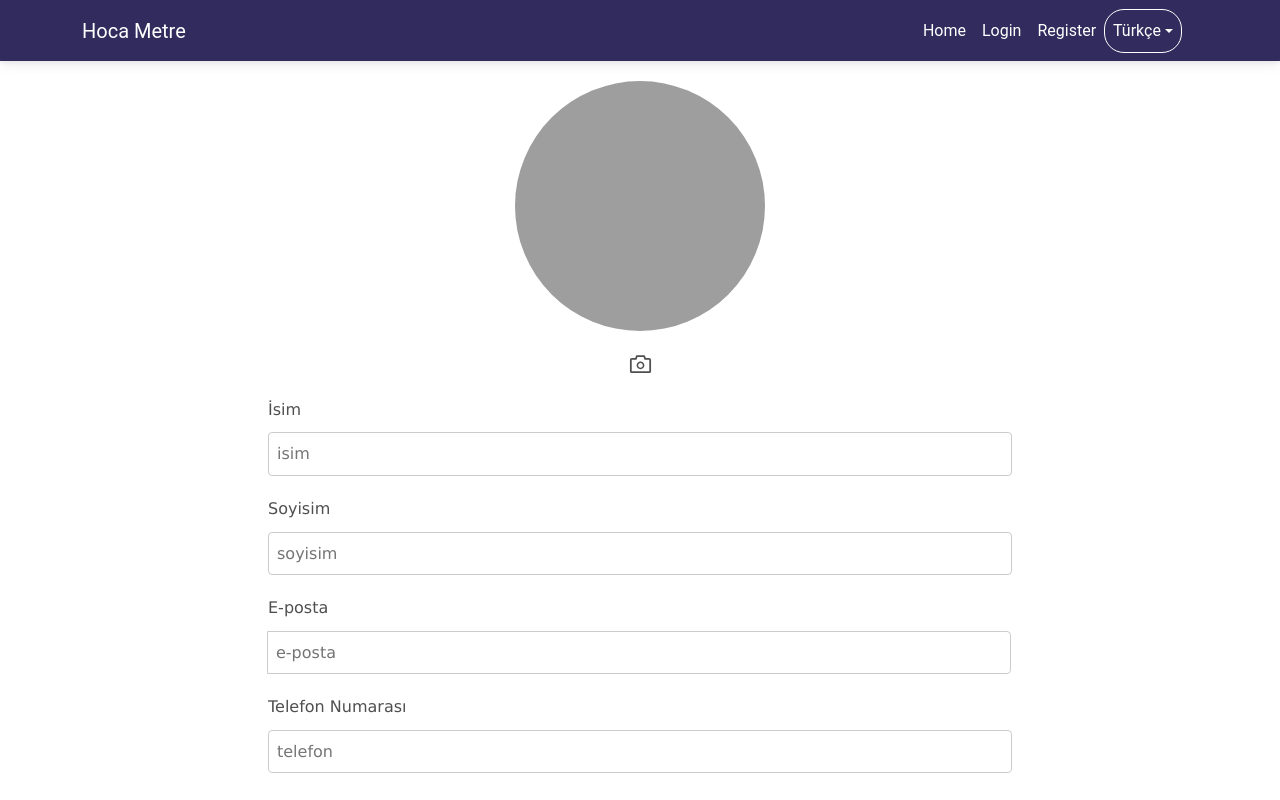
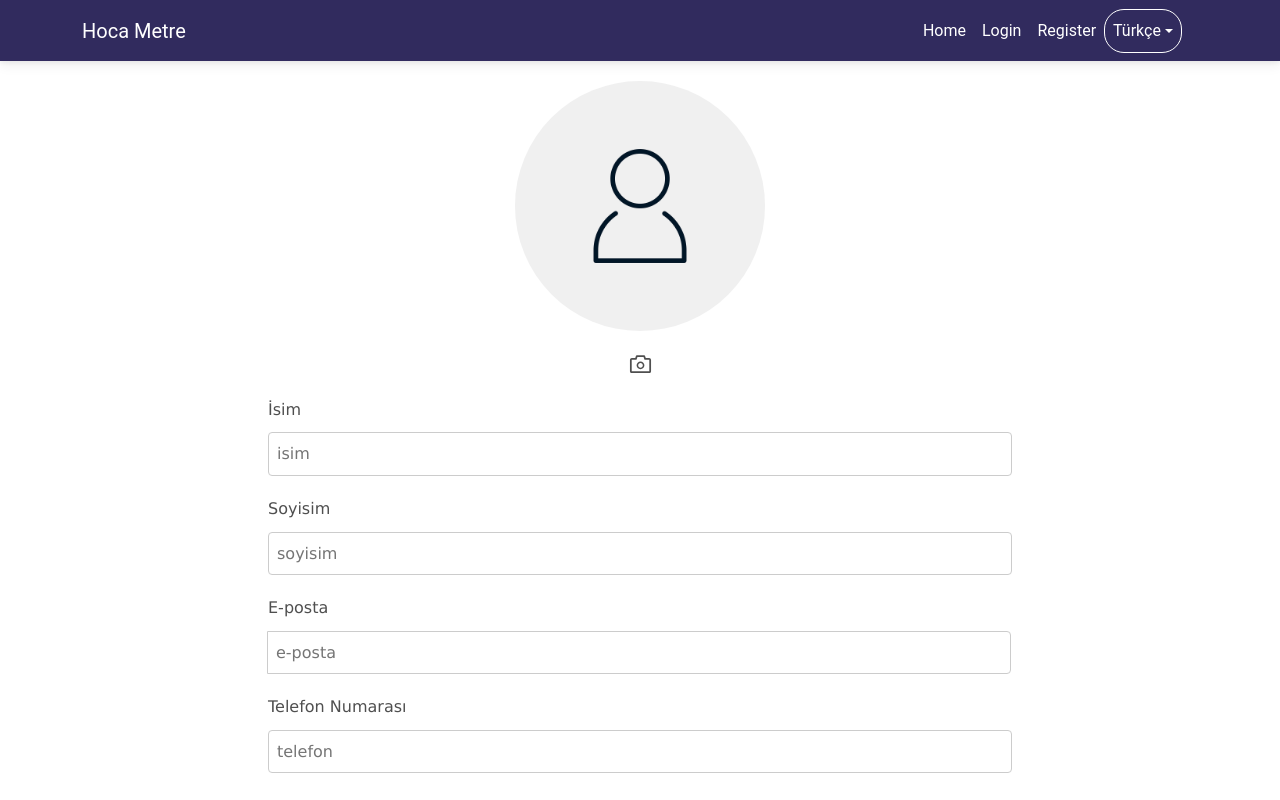
Before and after one commit to elifgazioglu/hoca-metre, a React (Create React App) app: page /profile in a window 1280 px wide. Shown: the top 800 px of the page. Built offline with nearby package versions, Linux system fonts and the light colour scheme; no server answers.

Commit message:
add nouser profile page

```diff
--- a/src/pages/profile/Profile.jsx
+++ b/src/pages/profile/Profile.jsx
@@ -26,15 +26,12 @@ const Profile = () => {
         lastName: profileData.lastName,
         profilePic: profileData.profilePic,
       };
-
-
       if (selectedFile) {
         const formData = new FormData();
         const filename = Date.now() + selectedFile.name;
         formData.append("name", filename);
         formData.append("file", selectedFile);
         updatedData.profilePic = filename;
-
         try {
           await axios.post(`http://localhost:8000/api/upload`, formData, {
             withCredentials: true,
@@ -43,7 +40,6 @@ const Profile = () => {
           console.log(error);
         }
       }
-
       const res = await axios.put(
         `http://localhost:8000/api/user`,
         updatedData,
@@ -77,9 +73,11 @@ const Profile = () => {
         <img
           src={
             selectedFile
-              ? URL.createObjectURL(selectedFile)
-              : `http://localhost:8000/images/${profileData?.profilePic}`
-          }
+                ? URL.createObjectURL(selectedFile)
+                : (profileData?.profilePic
+                    ? `http://localhost:8000/images/${profileData.profilePic}`
+                    : "/nouser.png")
+        }
           alt=""
         />
       </div>
```
